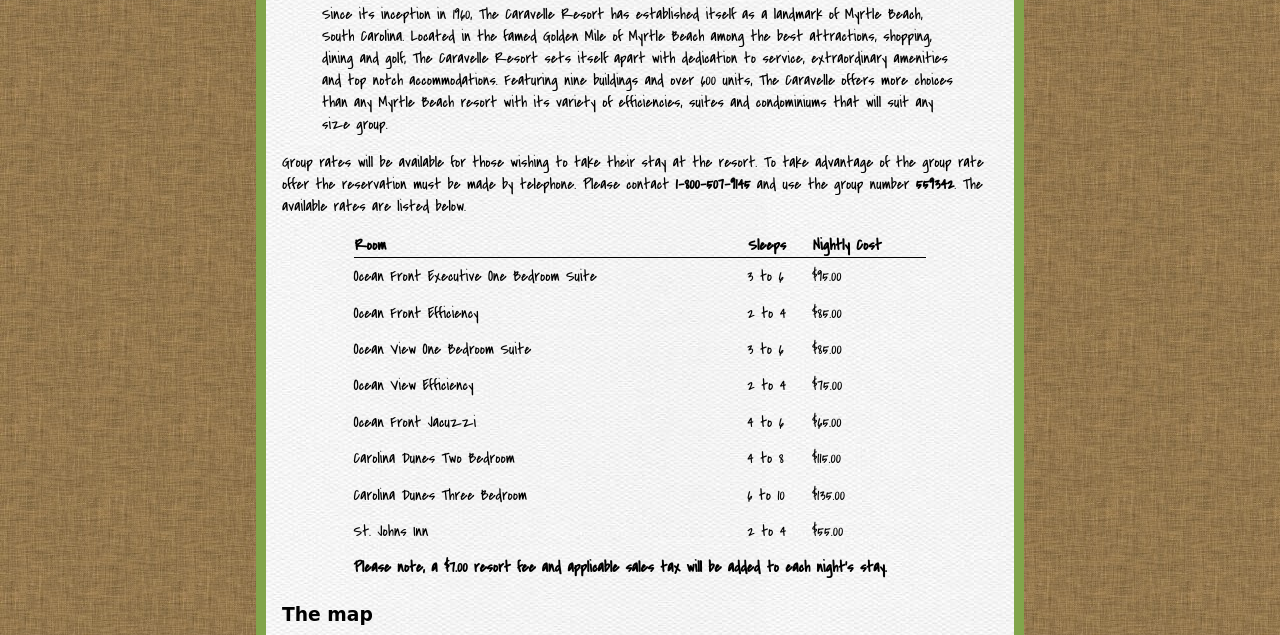
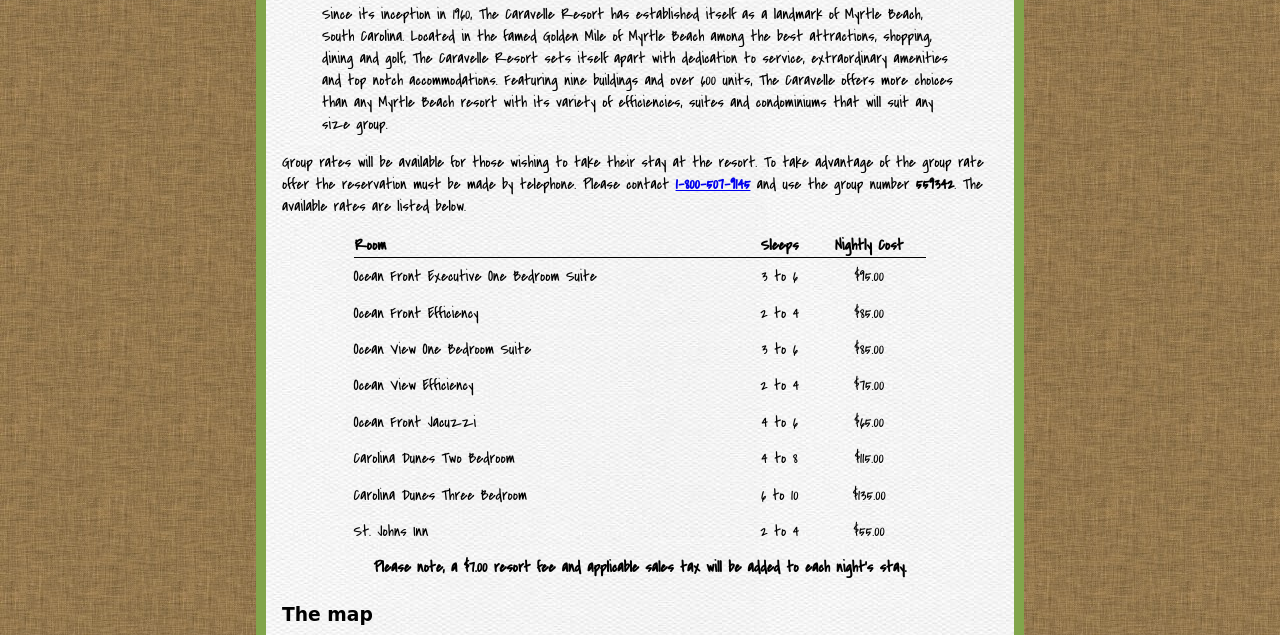
Before and after one commit to bmallred/wedding, a plain HTML site: page index.html in a window 1280 px wide. Shown: the part 1511-2146 px from the top of the page. Drawn offline with Linux system fonts and the light colour scheme; a web font is replaced by a local one.

Commit message:
added tel: hyperlink and some styling

```diff
--- a/index.html
+++ b/index.html
@@ -49,62 +49,62 @@
 			Since its inception in 1960, The Caravelle Resort has established itself as a landmark of Myrtle Beach, South Carolina. Located in the famed Golden Mile of Myrtle Beach among the best attractions, shopping, dining and golf, The Caravelle Resort sets itself apart with dedication to service, extraordinary amenities and top notch accommodations. Featuring nine buildings and over 600 units, The Caravelle offers more choices than any Myrtle Beach resort with its variety of efficiencies, suites and condominiums that will suit any size group.
 		</blockquote>
 		<p>
-			Group rates will be available for those wishing to take their stay at the resort. To take advantage of the group rate offer the reservation must be made by telephone. Please contact <span class="bold">1-800-507-9145</span> and use the group number <span class="bold">559342</span>. The available rates are listed below.
+			Group rates will be available for those wishing to take their stay at the resort. To take advantage of the group rate offer the reservation must be made by telephone. Please contact <span class="bold"><a href="tel:1-800-507-9145">1-800-507-9145</a></span> and use the group number <span class="bold">559342</span>. The available rates are listed below.
 		</p>
 
 		<table>
 			<thead>
 				<tr>
 					<th>Room</th>
-					<th>Sleeps</th>
-					<th>Nightly Cost</th>
+					<th class="center">Sleeps</th>
+					<th class="center">Nightly Cost</th>
 				</tr>
 			</thead>
 			<tbody>
 				<tr>
 					<td>Ocean Front Executive One Bedroom Suite</td>
-					<td>3 to 6</td>
-					<td>$95.00</td>
+					<td class="center">3 to 6</td>
+					<td class="center">$95.00</td>
 				</tr>
 				<tr>
 					<td>Ocean Front Efficiency</td>
-					<td>2 to 4</td>
-					<td>$85.00</td>
+					<td class="center">2 to 4</td>
+					<td class="center">$85.00</td>
 				</tr>
 				<tr>
 					<td>Ocean View One Bedroom Suite</td>
-					<td>3 to 6</td>
-					<td>$85.00</td>
+					<td class="center">3 to 6</td>
+					<td class="center">$85.00</td>
 				</tr>
 				<tr>
 					<td>Ocean View Efficiency</td>
-					<td>2 to 4</td>
-					<td>$75.00</td>
+					<td class="center">2 to 4</td>
+					<td class="center">$75.00</td>
 				</tr>
 				<tr>
 					<td>Ocean Front Jacuzzi</td>
-					<td>4 to 6</td>
-					<td>$65.00</td>
+					<td class="center">4 to 6</td>
+					<td class="center">$65.00</td>
 				</tr>
 				<tr>
 					<td>Carolina Dunes Two Bedroom</td>
-					<td>4 to 8</td>
-					<td>$115.00</td>
+					<td class="center">4 to 8</td>
+					<td class="center">$115.00</td>
 				</tr>
 				<tr>
 					<td>Carolina Dunes Three Bedroom</td>
-					<td>6 to 10</td>
-					<td>$135.00</td>
+					<td class="center">6 to 10</td>
+					<td class="center">$135.00</td>
 				</tr>
 				<tr>
 					<td>St. Johns Inn</td>
-					<td>2 to 4</td>
-					<td>$55.00</td>
+					<td class="center">2 to 4</td>
+					<td class="center">$55.00</td>
 				</tr>
 			</tbody>
 			<tfoot>
 				<tr>
-					<td colspan="3" class="bold">Please note, a $7.00 resort fee and applicable sales tax will be added to each night's stay.</td>
+					<td colspan="3" class="center bold">Please note, a $7.00 resort fee and applicable sales tax will be added to each night's stay.</td>
 				</tr>
 			</tfoot>
 		</table>
```
